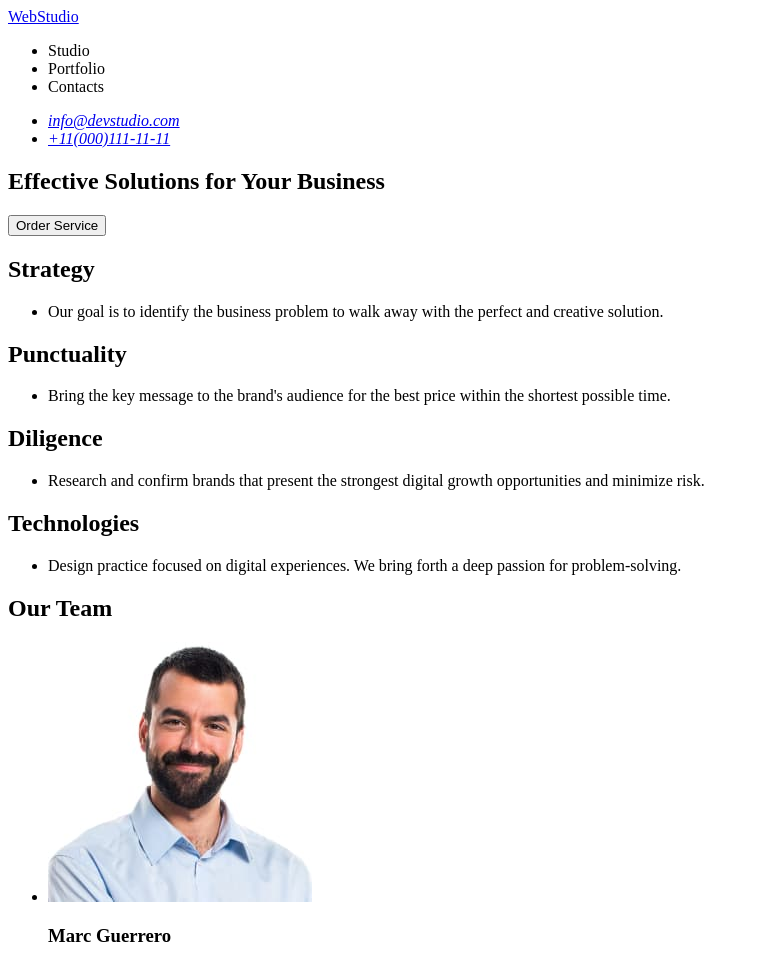
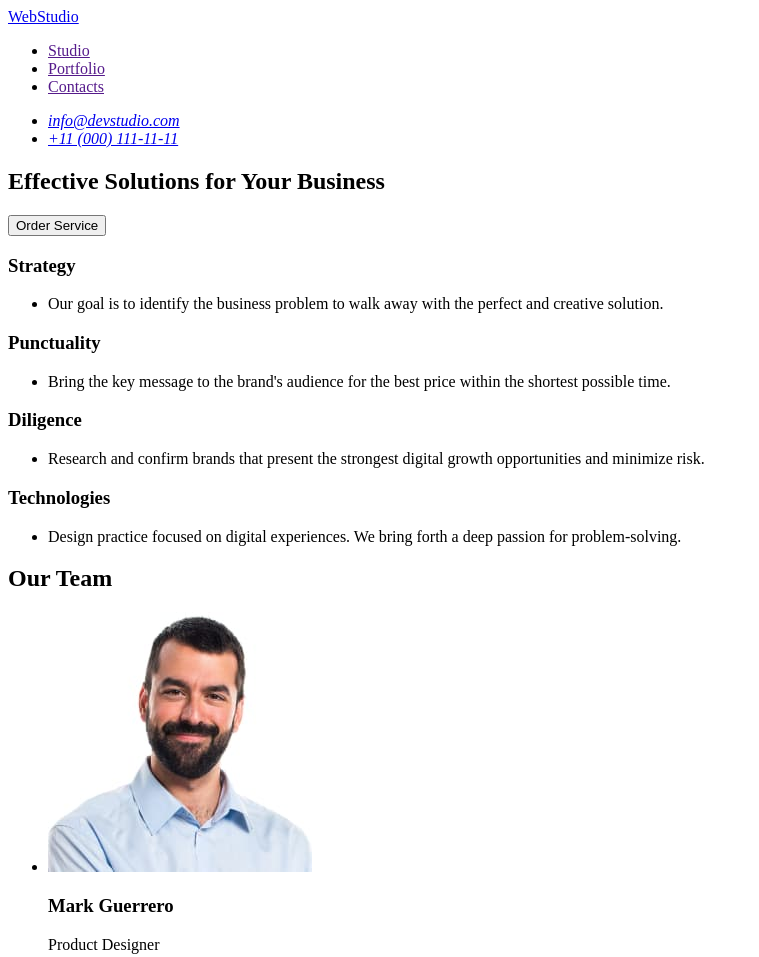
Before and after one commit to syniepolskyi84/goit-markup-hw-01, a plain HTML site: page index.html in a window 1280 px wide. Shown: the top 957 px of the page, without its empty margins (0-759 px from the left). Drawn offline with Linux system fonts and the light colour scheme.

Commit message:
add images

```diff
--- a/index.html
+++ b/index.html
@@ -9,28 +9,33 @@
   <body>
     <header>
       <nav>
-        <a href=".index.html">WebStudio</a>
+        <a href="./index.html">WebStudio</a>
         <ul>
-          <li><a href=""></a>Studio</li>
-          <li><a href=""></a> Portfolio</li>
-          <li><a href=""></a> Contacts</li>
+          <li><a href="">Studio</a></li>
+          <li><a href="">Portfolio</a></li>
+          <li><a href="">Contacts</a></li>
         </ul>
       </nav>
       <address>
         <ul>
           <li><a href="mailto:info@devstudio.com">info@devstudio.com</a></li>
-          <li><a href="tel:+110001111111">+11(000)111-11-11</a></li>
+          <li><a href="tel:+110001111111">+11 (000) 111-11-11</a></li>
         </ul>
       </address>
     </header>
     <main>
+      <!--Efective Solution-->
+
       <section>
         <h1>Effective Solutions for Your Business</h1>
         <button type="button">Order Service</button>
       </section>
 
+      <!--Feature-->
+
       <section>
-        <h2>Strategy</h2>
+        <h2 hidden>Mission</h2>
+        <h3>Strategy</h3>
         <ul>
           <li>
             Our goal is to identify the business problem to walk away with the
@@ -38,7 +43,7 @@
           </li>
         </ul>
 
-        <h2>Punctuality</h2>
+        <h3>Punctuality</h3>
         <ul>
           <li>
             Bring the key message to the brand's audience for the best price
@@ -46,7 +51,7 @@
           </li>
         </ul>
 
-        <h2>Diligence</h2>
+        <h3>Diligence</h3>
         <ul>
           <li>
             Research and confirm brands that present the strongest digital
@@ -54,7 +59,7 @@
           </li>
         </ul>
 
-        <h2>Technologies</h2>
+        <h3>Technologies</h3>
         <ul>
           <li>
             Design practice focused on digital experiences. We bring forth a
@@ -63,37 +68,42 @@
         </ul>
       </section>
 
+      <!--Our Team-->
+
       <section>
         <h2>Our Team</h2>
         <ul>
           <li>
-            <img src="images/foto1.jpg" alt="mark guerrero" width="264" />
-            <h3>Marc Guerrero</h3>
+            <img src="./images/foto1.jpg" alt="mark guerrero" width="264" />
+            <h3>Mark Guerrero</h3>
             <p>Product Designer</p>
           </li>
 
           <li>
-            <img src="images/foto2.jpg" alt="tom ford" width="264" />
+            <img src="./images/foto2.jpg" alt="tom ford" width="264" />
             <h3>Tom Ford</h3>
             <p>Frontend Developer</p>
           </li>
 
           <li>
-            <img src="images/foto3.jpg" alt="camila garcia" width="264" />
+            <img src="./images/foto3.jpg" alt="camila garcia" width="264" />
             <h3>Camila Garcia</h3>
             <p>Marketing</p>
           </li>
 
           <li>
-            <img src="images/foto4.jpg" alt="daniel wilson" width="264" />
+            <img src="./images/foto4.jpg" alt="daniel wilson" width="264" />
             <h3>Daniel Wilson</h3>
             <p>UI Designer</p>
           </li>
         </ul>
       </section>
     </main>
+
+    <!--Footer-->
+
     <footer>
-      <a href=".index.html">WebStudio</a>
+      <a href="./index.html">WebStudio</a>
       <p>
         Increase the flow of customers and sales for your business with digital
         marketing & growth solutions.
```
